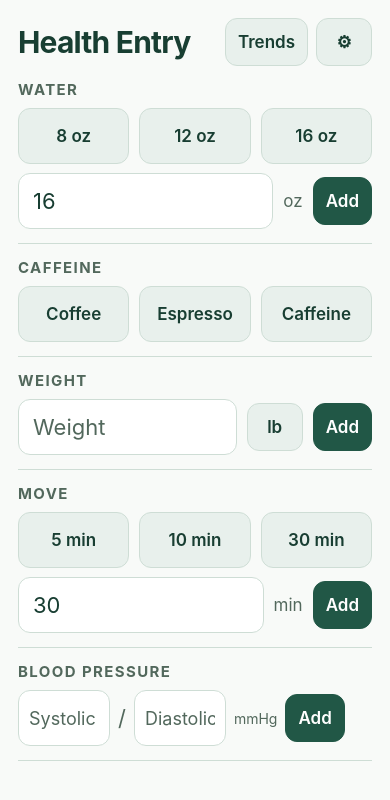
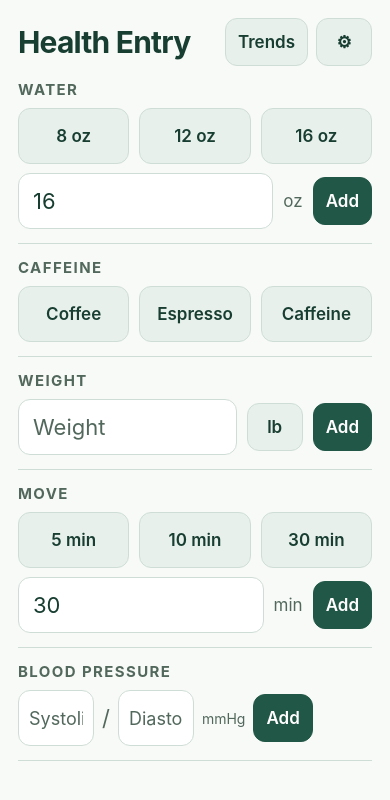
Before and after one commit to snowolf001/healthentry, a React Native app: screen / in a window 390 px wide. Shown: the top 800 px of the page. Built offline with nearby package versions, Linux system fonts and the light colour scheme.

Commit message:
Tighten blood pressure inputs

```diff
--- a/App.tsx
+++ b/App.tsx
@@ -611,10 +611,9 @@ const createStyles = (theme: ReturnType<typeof useAppTheme>) =>
       gap: 8,
     },
     pressureInput: {
-      width: 92,
+      width: 76,
       flexGrow: 0,
-      flexShrink: 1,
-      minWidth: 72,
+      flexShrink: 0,
       minHeight: 56,
       borderWidth: 1,
       borderColor: theme.border,
```
